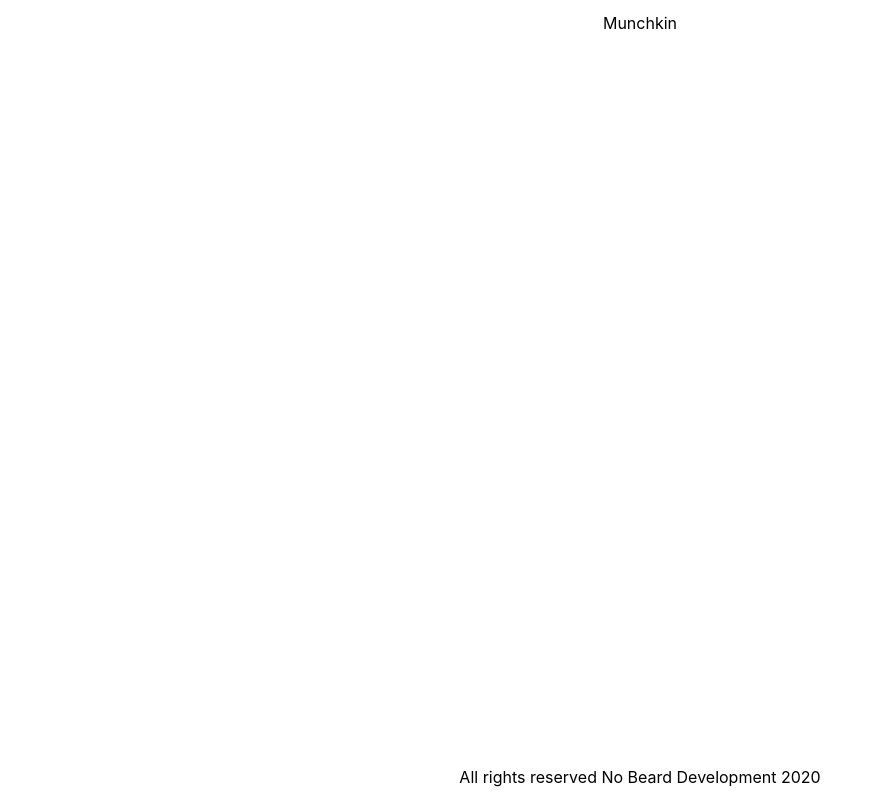
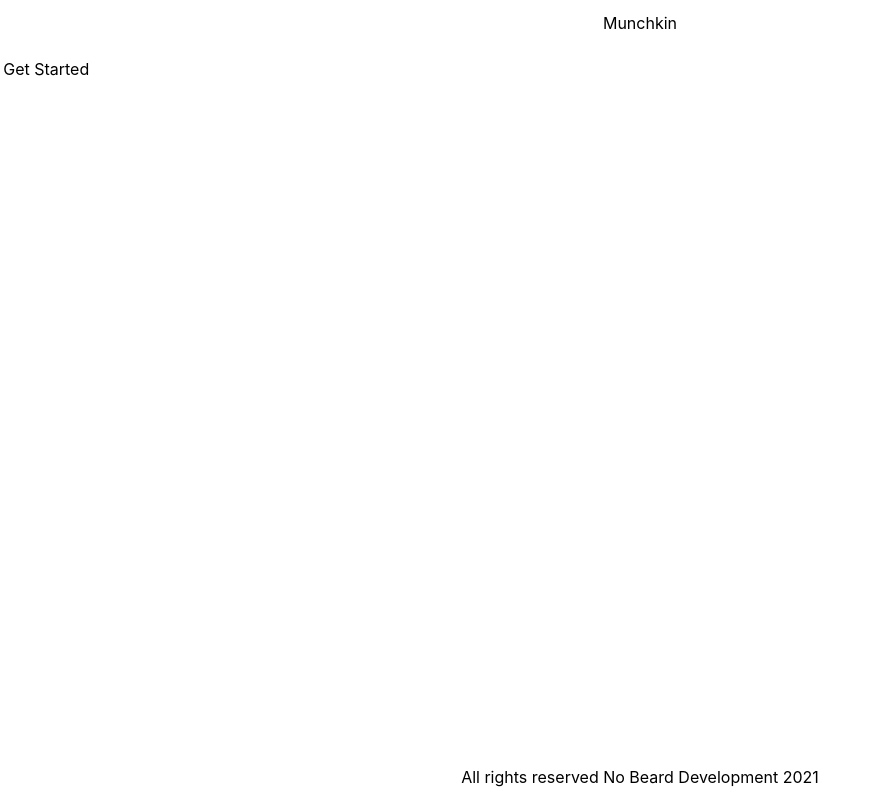
Before and after one commit to GavinCallander/munchkin, a React (Create React App) app: page / in a window 1280 px wide. Shown: the whole page, without its empty margins (0-879 px from the left). Built offline with nearby package versions, Linux system fonts and the light colour scheme.

Commit message:
added basic functionality to button also remembered that it is 2021 and not 2020. Bodes well...

```diff
--- a/src/components/Button.js
+++ b/src/components/Button.js
@@ -1 +1,12 @@
-export const Button = () => (<div></div>);
+export const Button = props => {
+
+    let { func, text } = props;
+
+    return (
+        <div className="" onClick={func}>
+            <p className="">
+                { text }
+            </p>
+        </div>
+    )
+};
--- a/src/components/Layout.js
+++ b/src/components/Layout.js
@@ -1,6 +1,6 @@
 export const Footer = () => (
     <div className="footer">
-        <p className="">All rights reserved No Beard Development 2020</p>
+        <p className="">All rights reserved No Beard Development 2021</p>
     </div>
 );
 
--- a/src/components/UserInterface/Picker.js
+++ b/src/components/UserInterface/Picker.js
@@ -1 +1,7 @@
-export const Picker = props => (<div></div>);
+export const Picker = props => {
+    return (
+        <div className="picker">
+
+        </div>
+    )
+};
--- a/src/components/UserInterface/index.js
+++ b/src/components/UserInterface/index.js
@@ -14,10 +14,13 @@ export const UserInterface = () => {
     const [questionIndex, setQuestionIndex] = useState(null);
     // non-state variables
     let content;
+
+
+    // conditional rendering of content
     // check for truthy/falsey but cover JS 0 behavior
     // render the Get Started button if nothing has happened or in default position
     if (!questionIndex && questionIndex !== 0) {
-        content = <Button />
+        content = <Button func={() => setQuestionIndex(0)} text="Get Started" />
     }
     // render the display if user selection is complete i.e. index is does not correspond to a question
     else if (questionIndex > DATA.questions.length - 1) {
```
